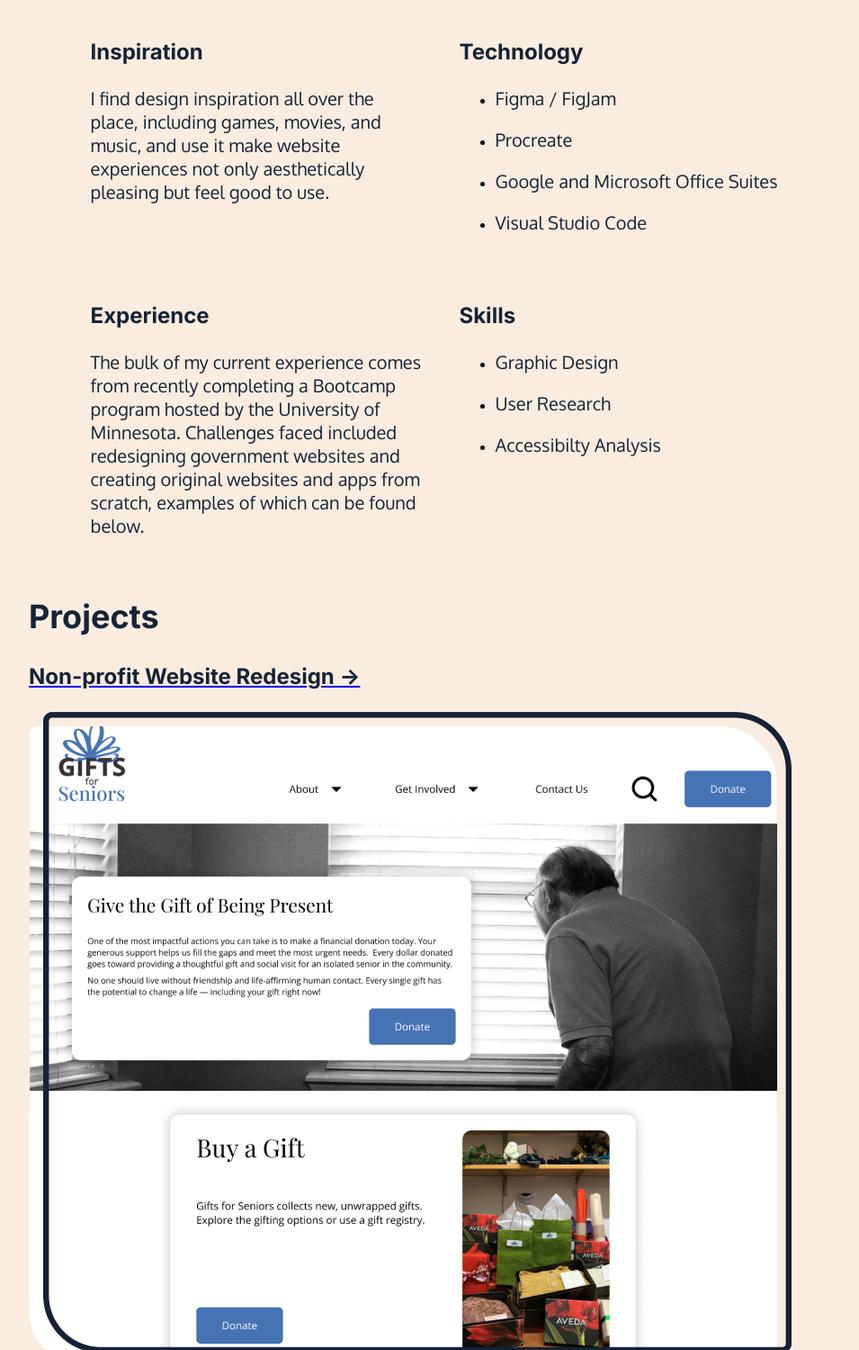
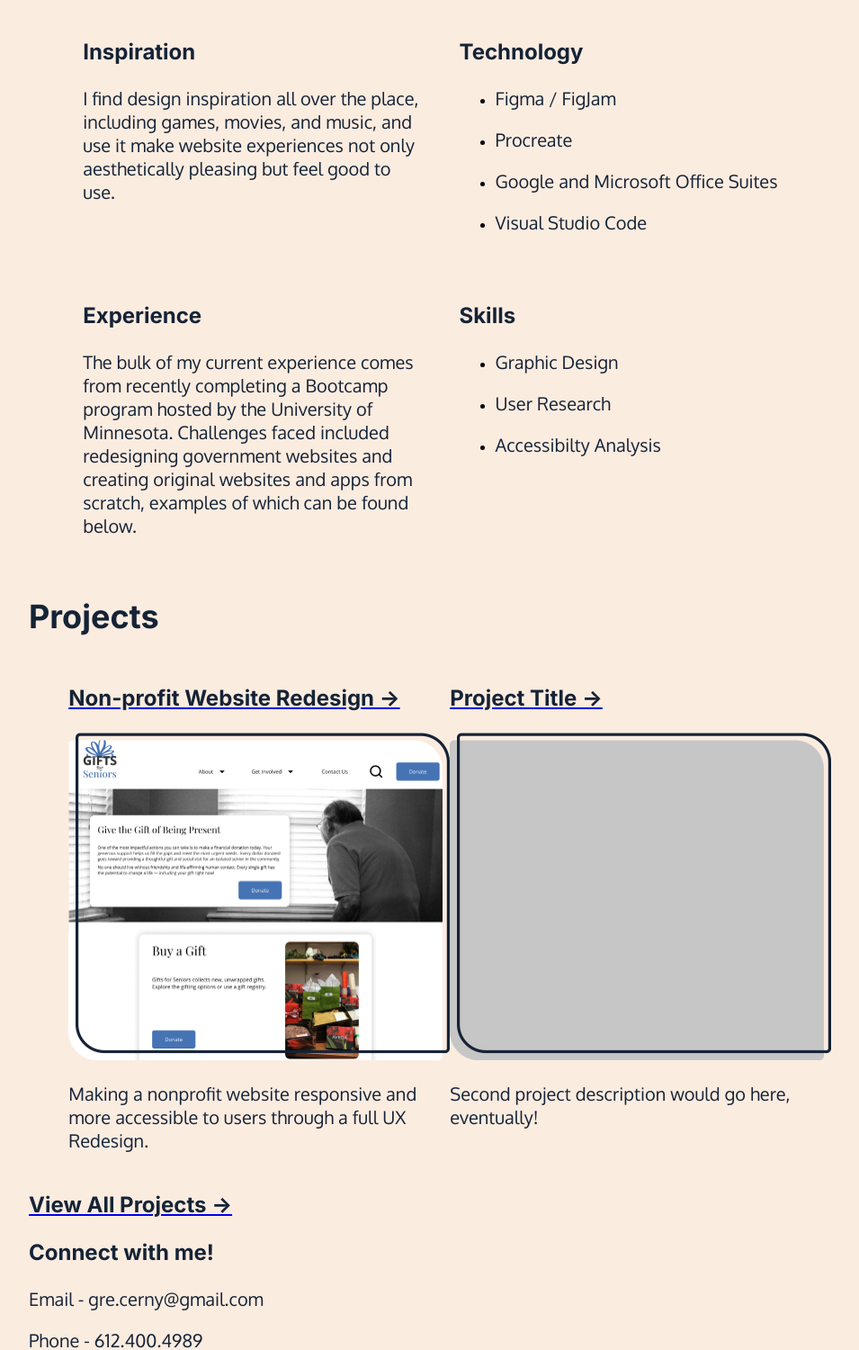
Before and after one commit to grecer/UX_UI_HW_18, a plain HTML site: page index.html in a window 1280 px wide. Shown: the part 885-2385 px from the top of the page at 90% size, without its empty margins (292-1247 px from the left). Drawn offline with Linux system fonts and the light colour scheme.

Commit message:
'my work' section css

```diff
--- a/css/style.css
+++ b/css/style.css
@@ -90,7 +90,17 @@ html {
 }
 
 .flexContainer div {
-    margin-left: 1%;
-    width: 44%;
+    margin-right: 1%;
+    width: 45%;
     padding: 16px;
 }
+
+.project img {
+    width: 424px;
+}
+
+.workGrid {
+    margin-left: 5%;
+    display: grid;
+    grid-template-columns: 1fr 1fr;
+}
```
